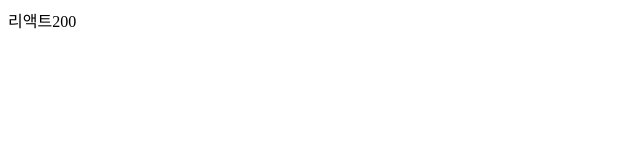
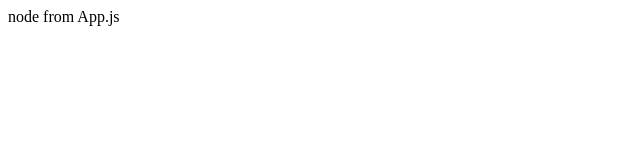
Before and after one commit to minhyepark-dev/react200, a React (Create React App) app: page / in a window 1280 px wide. Shown: the top 160 px of the page, without its empty margins (0-640 px from the left). Built offline with nearby package versions, Linux system fonts and the light colour scheme.

Commit message:
props의 자식 component에 node 전달

```diff
--- a/src/App.js
+++ b/src/App.js
@@ -1,10 +1,12 @@
 import React from "react";
-import PropsDefault from "./R022_PropsDefault";
+import PropsNode from "./R023_PropsNode";
 
 function App() {
     return (
         <div className="App">
-            <PropsDefault ReactNumber={200} />
+            <PropsNode>
+                <span>node from App.js</span>
+            </PropsNode>
         </div>
     );
 }
--- /dev/null
+++ b/src/R023_PropsNode.js
@@ -0,0 +1,9 @@
+import React, { Component } from "react";
+
+class R023_PropsNode extends Component {
+    render() {
+        return <div style={{ padding: "0px" }}>{this.props.children}</div>;
+    }
+}
+
+export default R023_PropsNode;
```
